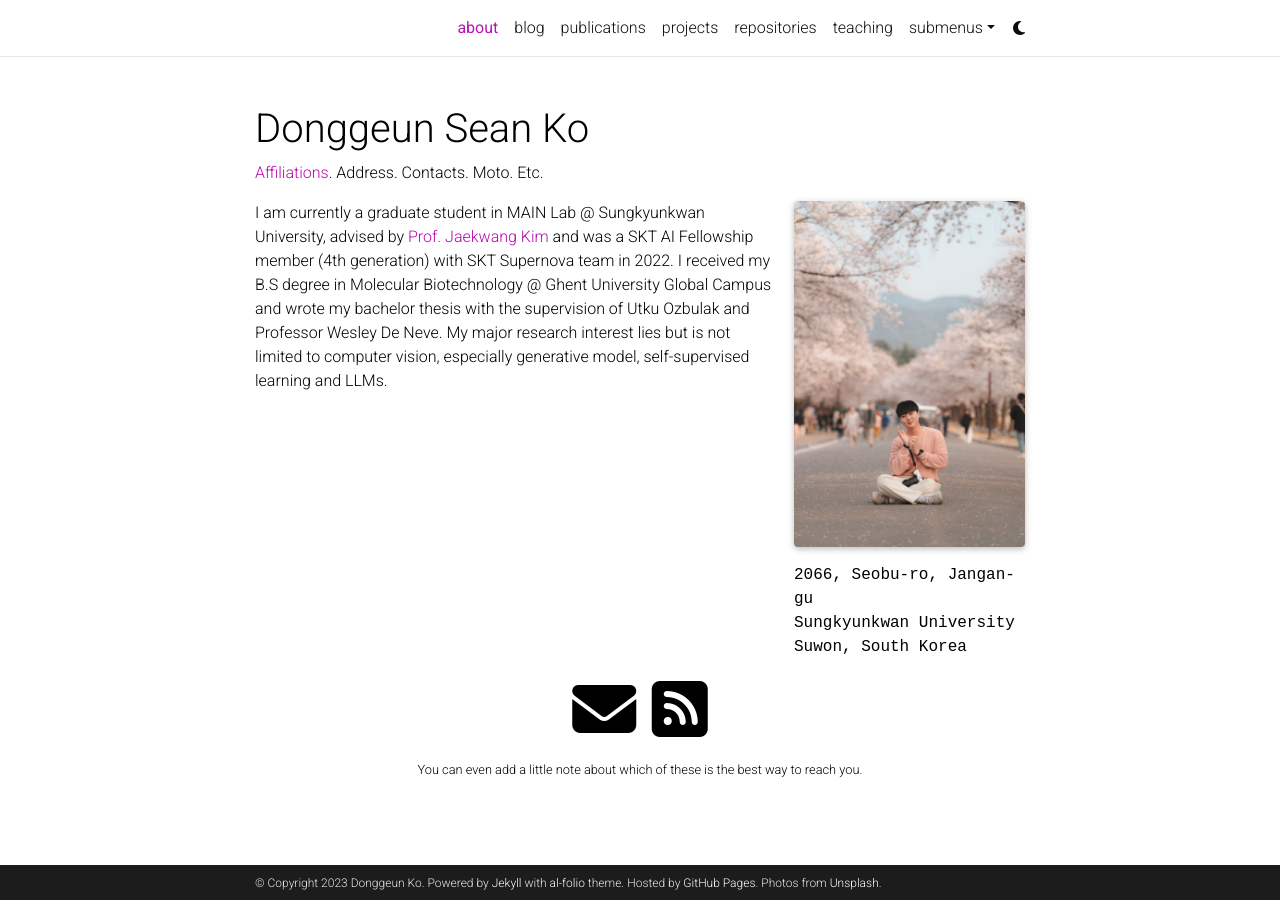
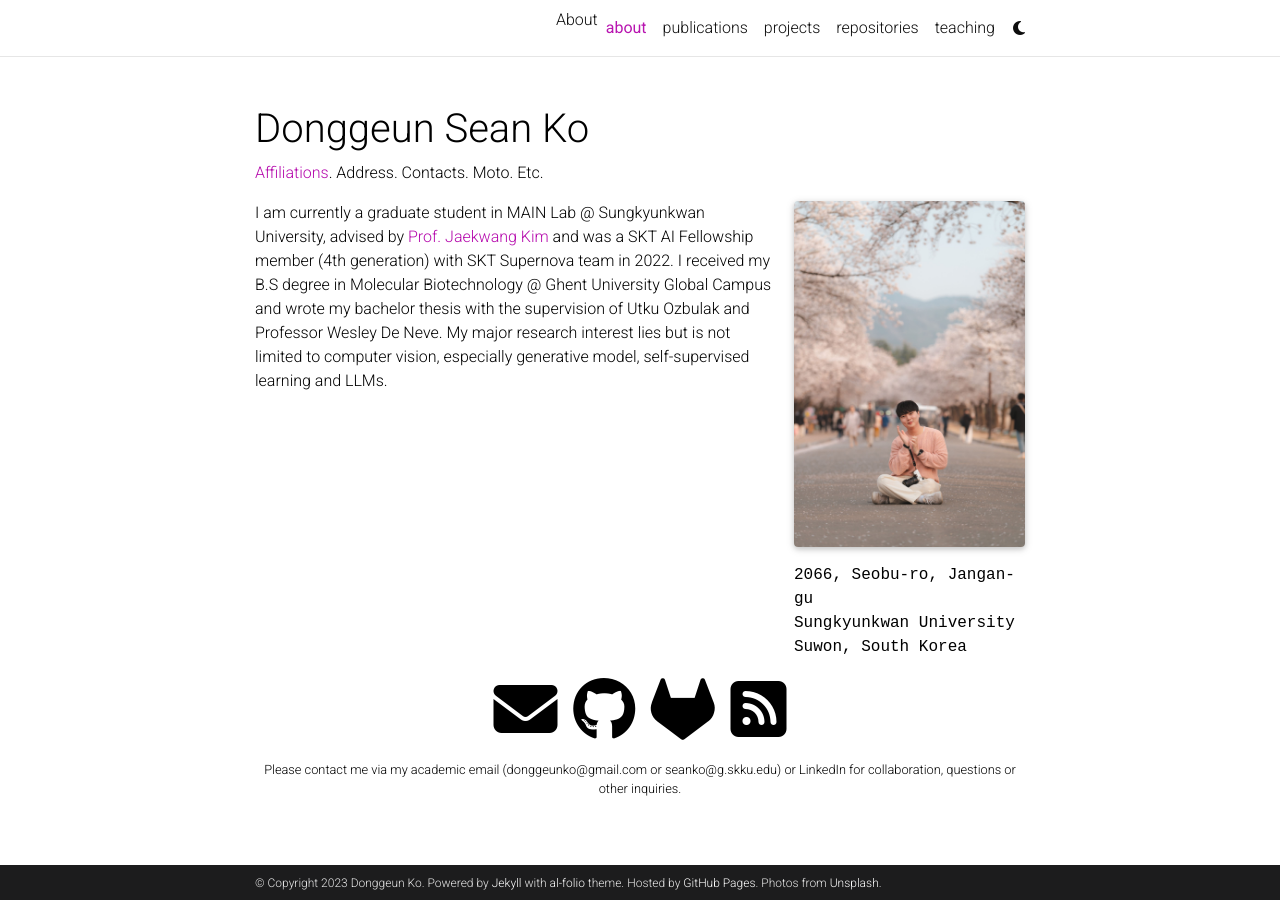
Before and after one commit to seanko29/seanko29.github.io, a Jekyll site: the page built from _pages/about.md, in a window 1280 px wide. Built offline with Jekyll 4.4.1, drawn with Linux system fonts in a browser that asks for light colours; full-size pictures stand in for the smaller copies a plugin makes; comment, search, counter and statistics services are not loaded; a style sheet for code colours, icons or effects is not loaded.

Commit message:
changed header

```diff
--- a/_bibliography/papers.bib
+++ b/_bibliography/papers.bib
@@ -1,8 +1,5 @@
 ---
 ---
-
-
-
 
 @inproceedings{ko2023amplibias,
   abbr={CIKM'23},
--- a/_config.yml
+++ b/_config.yml
@@ -73,8 +73,8 @@
 # Social integration
 # -----------------------------------------------------------------------------
 
-github_username: # your GitHub user name
-gitlab_username: # your GitLab user name
+github_username: seanko29 # your GitHub user name
+gitlab_username: Donggeun "Sean" Ko # your GitLab user name
 twitter_username: # your Twitter handle
 mastodon_username: # your mastodon instance+username in the format instance.tld/@username
 linkedin_username: # your LinkedIn user name
@@ -109,7 +109,7 @@
 zotero_username: # your zotero username
 
 contact_note: >
-  You can even add a little note about which of these is the best way to reach you.
+ Please contact me via my academic email (donggeunko@gmail.com or seanko@g.skku.edu) or LinkedIn for collaboration, questions or other inquiries.
 
 # -----------------------------------------------------------------------------
 # Analytics and search engine verification
--- a/_includes/header.html
+++ b/_includes/header.html
@@ -53,13 +53,13 @@
               </li>
               {% if site.blog_nav_title %}
               <!-- Blog -->
-              <li class="nav-item {% if page.url contains 'blog' %}active{% endif %}">
+              <!--li class="nav-item {% if page.url contains 'blog' %}active{% endif %}">
                 <a class="nav-link" href="{{ '/blog/' | relative_url }}">{{ site.blog_nav_title }}
                   {%- if page.url contains 'blog' -%}
                   <span class="sr-only">(current)</span>
                   {%- endif -%}
                 </a>
-              </li>
+              </li-->
               {%- endif %}
 
               <!-- Other pages -->
@@ -67,7 +67,7 @@
               {%- for p in sorted_pages -%}
               {%- if p.nav and p.autogen == nil -%}
               {%- if p.dropdown %}
-              <li class="nav-item dropdown {% if page.title == p.title %}active{% endif %}">
+              <!--li class="nav-item dropdown {% if page.title == p.title %}active{% endif %}">
                 <a class="nav-link dropdown-toggle" href="#" id="navbarDropdown" role="button" data-toggle="dropdown" aria-haspopup="true" aria-expanded="false">{{ p.title }}
                   {%- if page.title == p.title -%}
                   <span class="sr-only">(current)</span>
@@ -90,7 +90,7 @@
                   <span class="sr-only">(current)</span>
                   {%- endif -%}
                 </a>
-              </li>
+              </li !-->
               {%- endif -%}
               {%- endif -%}
               {% endfor -%}
```
Also changed, not shown: other parts of _includes/header.html (+1 -1 lines).
